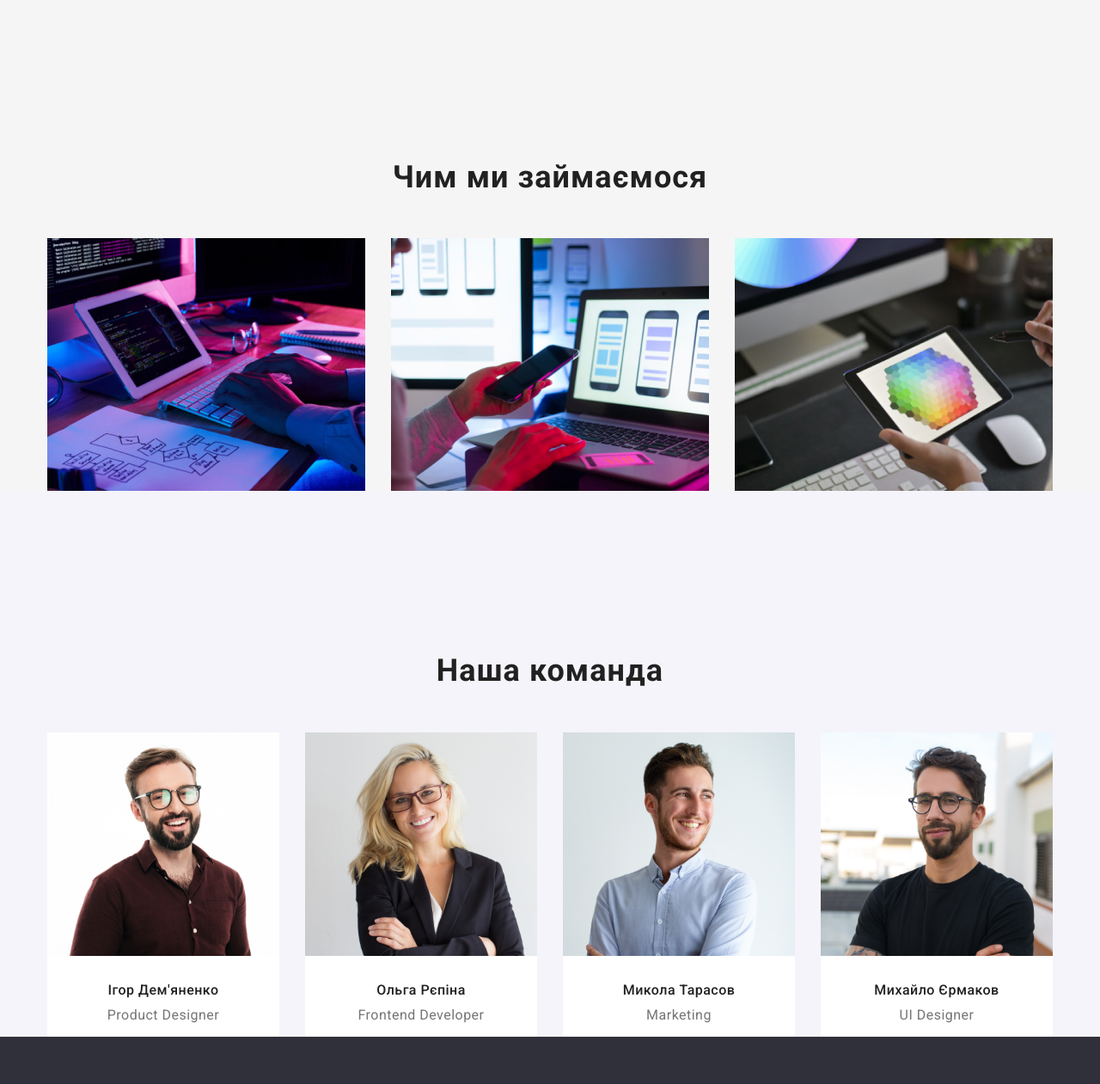
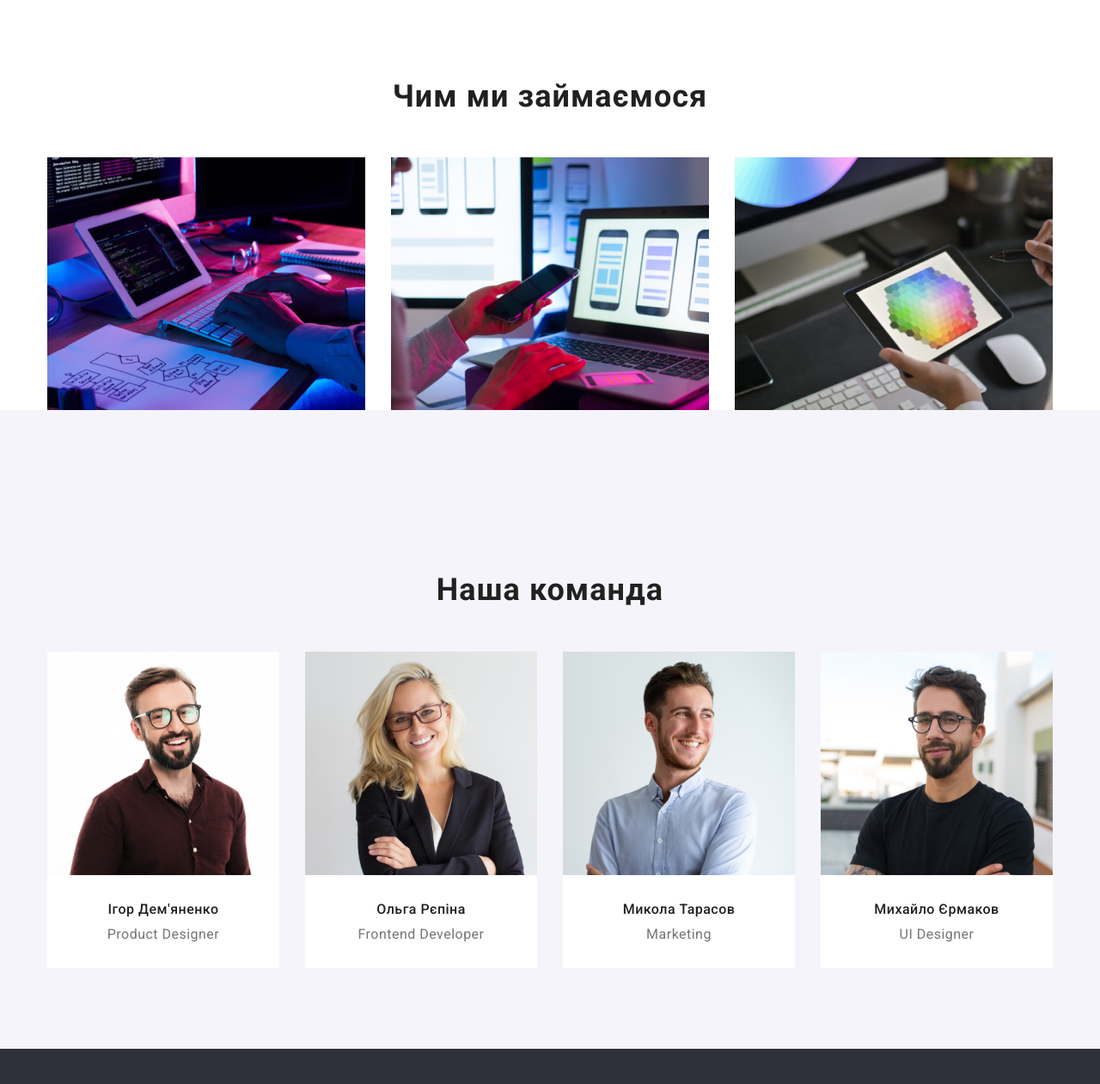
Before and after one commit to Olgak2020/goit-markup-hw-03, a plain HTML site: page index.html in a window 1280 px wide. Shown: the part 879-2140 px from the top of the page at 86% size. Drawn offline with nearby package versions, Linux system fonts and the light colour scheme.

Commit message:
fixing second

```diff
--- a/css/style.css
+++ b/css/style.css
@@ -14,7 +14,8 @@ body{
     box-sizing: border-box;
     color:var(--text-color);
     font-family: Roboto, sans-serif;
-    background-color: var( --primary-bg-color);
+     /* background-color: var( --primary-bg-color);
+      */
 }
 /* колір основного тексту color: #212121;
    колір другорядного тексту  color:#757575;
@@ -301,7 +302,6 @@ color:var(--title-color);
 
 .business-title,
 .title-team{
-  padding-top: var(--common-gap);
     margin-bottom: 50px;
 
     color:var(--title-color) ;
@@ -327,7 +327,7 @@ calk-100%- sum mar / n
 }* 1:16 min video N 6/
 /* ---------------Section-team ---------------*/
 .section-team{
-    /* padding-bottom: var(--common-gap); */
+    padding-bottom: var(--common-gap);
     padding-top: var(--common-gap);
     background-color:var(--bg-color) ;
     }
@@ -365,7 +365,7 @@ calk-100%- sum mar / n
 
 .card-team{
     padding-top:30px;
-    padding-bottom:16px ;
+    padding-bottom:30px ;
     border-bottom-right-radius: 4px;
     border-bottom-left-radius: 4px;
 
@@ -435,7 +435,7 @@ letter-spacing: 3%;
 .portfolio-filter{
     display: flex;
     justify-content: center;
-    margin-bottom: 34px;
+    margin-bottom: 50px;
     color:var(--title-color) ;
 }
 
@@ -448,6 +448,9 @@ letter-spacing: 3%;
 {
     margin-left: 8px;
 }
+/* .portfolio-filter > .item{
+    padding-bottom:50px ;
+} */
 
 /* ----------------project-portfolio--------------- */
 
```
